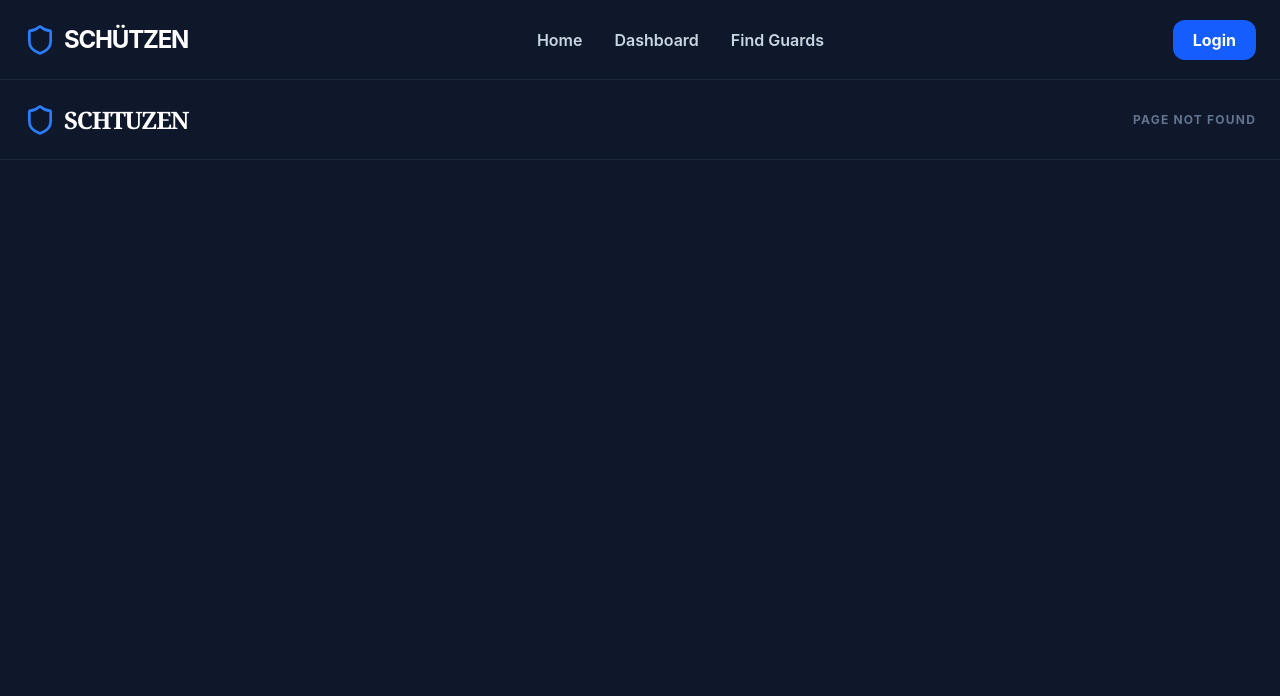
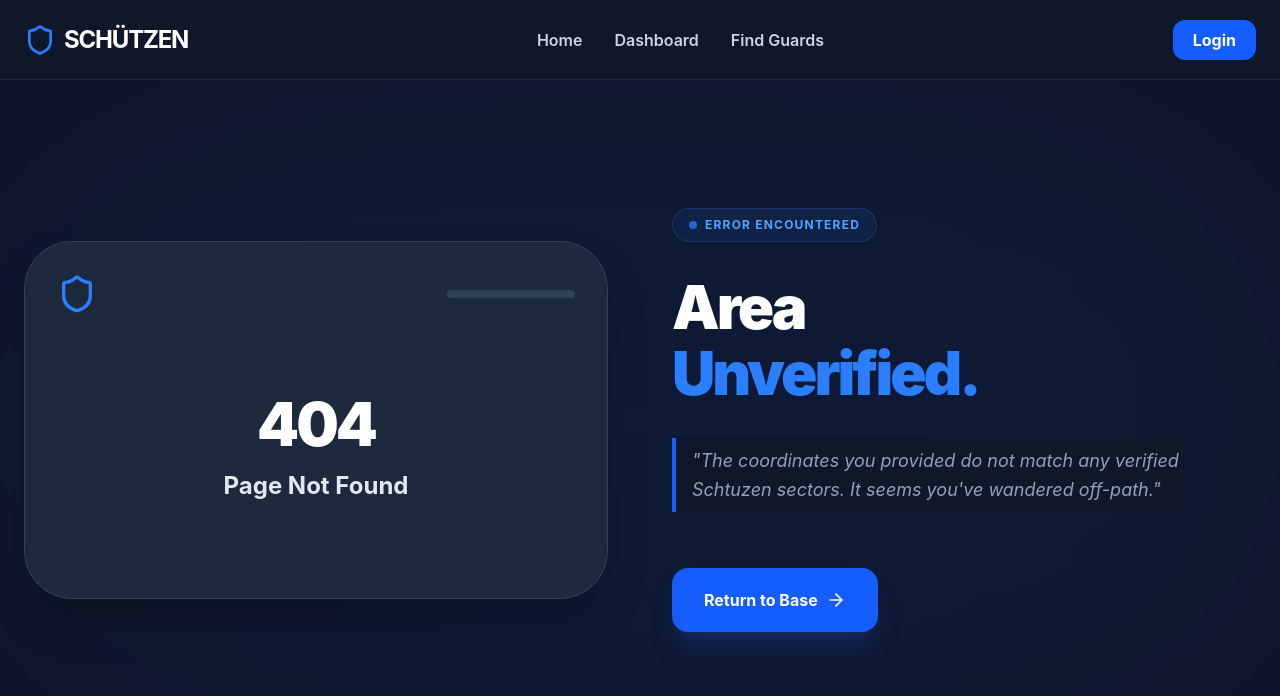
Before and after one commit to lucky-KRMU/projexa-project-SLASH, a React (Vite) app in the folder FrontEnd/Schutzen/: page /loading in a window 1280 px wide. Before the commit this address had no page. Shown: the top 696 px of the page. Built offline with nearby package versions, Linux system fonts and the light colour scheme; a web font is replaced by a local one.

Commit message:
FE - remove header in NotFound.jsx

```diff
--- a/FrontEnd/Schutzen/src/pages/NotFound.jsx
+++ b/FrontEnd/Schutzen/src/pages/NotFound.jsx
@@ -8,7 +8,7 @@ const NotFoundPage = () => {
   return (
     <div className="min-h-screen bg-slate-900 text-white font-sans selection:bg-blue-900/40 relative overflow-hidden">
 
-      <header className='h-20 w-full bg-slate-900 border-b border-slate-800 sticky top-0 z-100'>
+      {/* <header className='h-20 w-full bg-slate-900 border-b border-slate-800 sticky top-0 z-100'>
         <nav className='max-w-7xl mx-auto h-full px-6 flex items-center justify-between'>
           <div className='flex items-center gap-2'>
             <Shield className="text-blue-500 w-8 h-8" />
@@ -20,8 +20,8 @@ const NotFoundPage = () => {
             <span className="text-xs font-bold uppercase tracking-widest text-slate-500">Page Not Found</span>
           </div>
         </nav>
-      </header>
-      {/* <main className="max-w-7xl mx-auto px-6 py-20 flex items-center justify-center min-h-[85vh]">
+      </header> */}
+      <main className="max-w-7xl mx-auto px-6 py-20 flex items-center justify-center min-h-[85vh]">
         <div className="w-full flex flex-col md:flex-row items-center gap-16 relative">
 
           <div className="absolute inset-0 bg-blue-600/10 rounded-full blur-[150px] animate-pulse"></div>
@@ -65,7 +65,7 @@ const NotFoundPage = () => {
             </div>
           </div>
         </div>
-      </main> */}
+      </main>
     </div>
   );
 };
```
